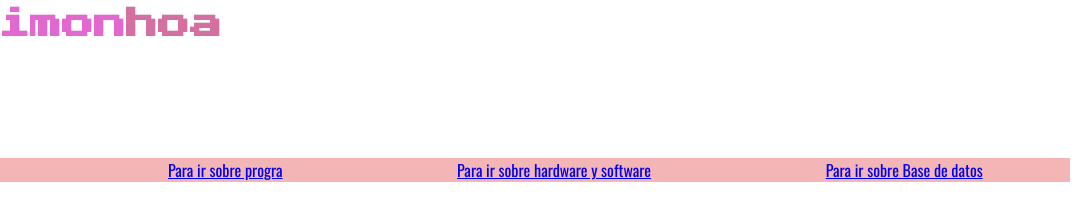
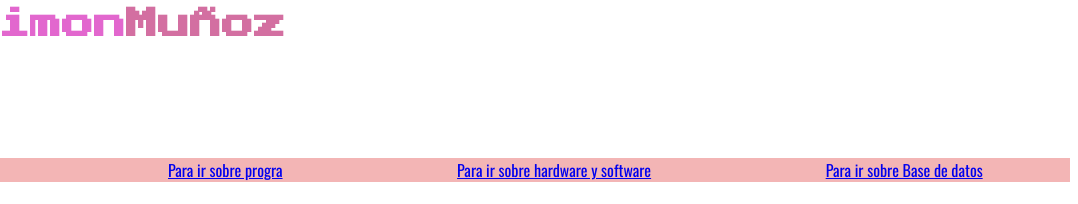
Before and after one commit to mrkuiz/Proyecto-TP-insuco, a plain HTML site: page simon/index.html in a window 1280 px wide. Shown: the top 204 px of the page, 202-1280 px from the left. Drawn offline with nearby package versions, Linux system fonts and the light colour scheme.

Commit message:
Update index.html

```diff
--- a/simon/index.html
+++ b/simon/index.html
@@ -14,7 +14,7 @@
     <img class="imagen1" src="img/images.jpg"alt="osito">
     <h1 class="tituloPrincipal">
     Simon
-    <span> hoa </span>
+    <span> Muñoz </span>
     </h1>
  </header>
  <nav class="cuadrado">
```
